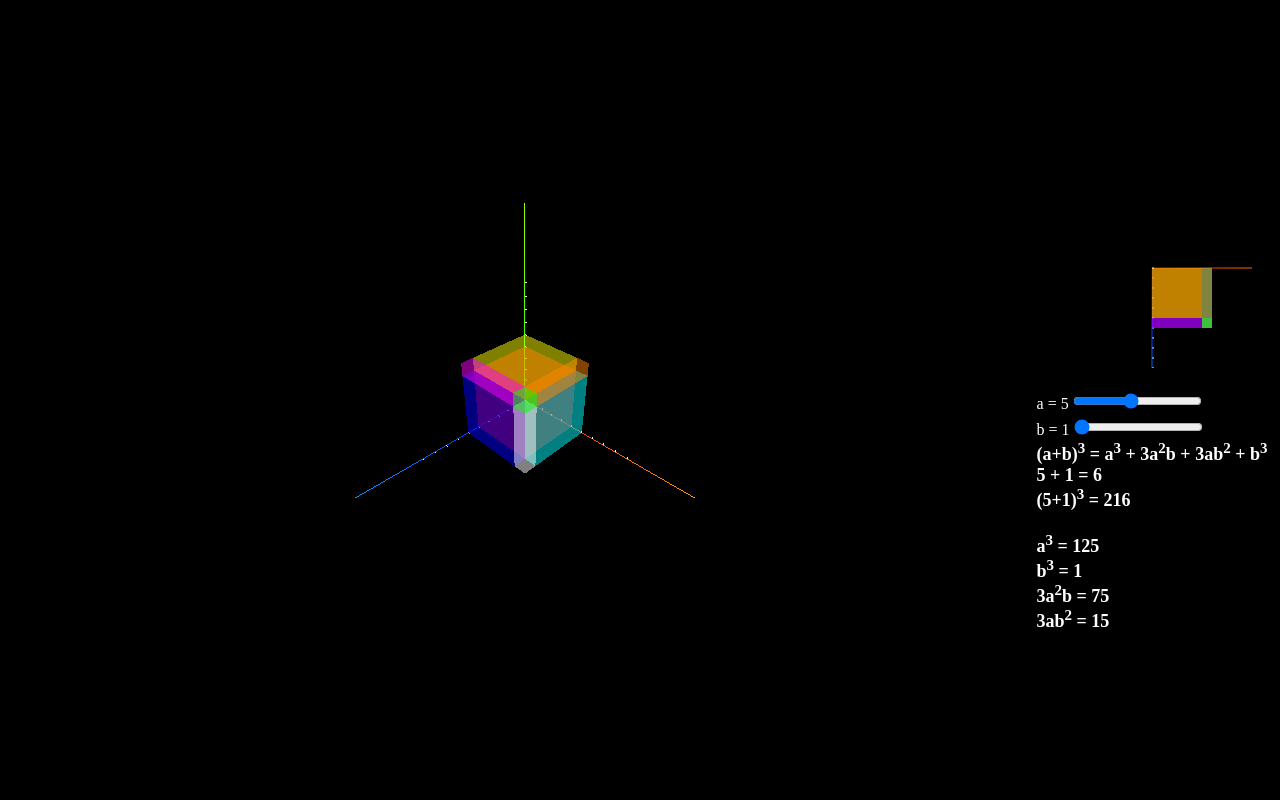
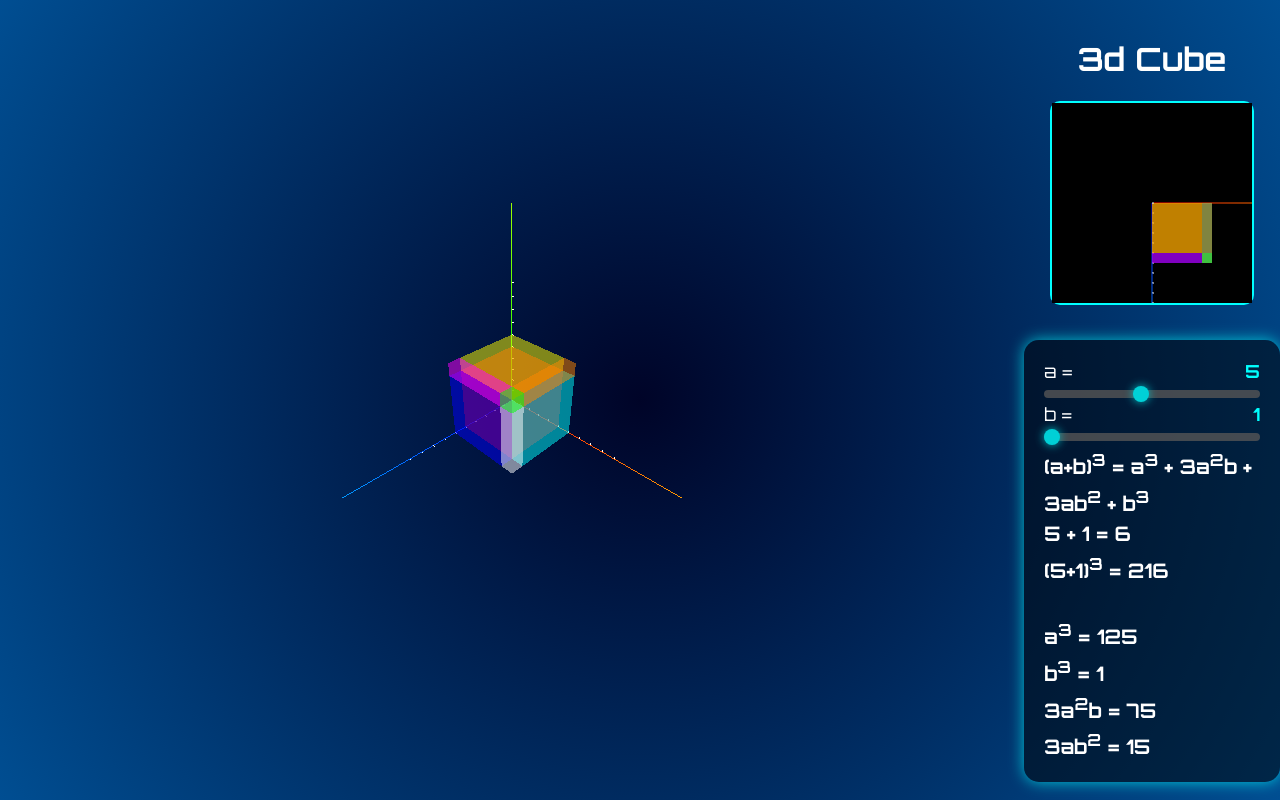
Before and after one commit to RTJ12/Cube-internship, a plain HTML site: page index.html in a window 1280 px wide. Drawn offline with nearby package versions, Linux system fonts and the light colour scheme; animation ran at ten frames a second.

Commit message:
Update index.html

```diff
--- a/index.html
+++ b/index.html
@@ -3,18 +3,102 @@
 <head>
     <meta charset="UTF-8">
     <meta name="viewport" content="width=device-width, initial-scale=1.0">
-    <title>3D (a+b)^3 Cube</title>
+    <title>3D (a+b)<sup>3</sup> Cube</title>
     <style>
-        body { margin: 0; overflow: hidden; display: flex; align-items: center; justify-content: center; height: 100vh; background-color: black; }
-        canvas { display: block; }
-        #container { display: flex; flex-direction: column; align-items: center; }
-        #ui { color: rgb(255, 255, 255); margin-top: 20px; }
-        .slider { margin: 5px 0; }
-        #equation { text-align: left; font-size: 18px; }
+        /* Use a futuristic font */
+        @import url('https://fonts.googleapis.com/css2?family=Orbitron:wght@400;700&display=swap');
+
+        body {
+            margin: 0;
+            overflow: hidden;
+            display: flex;
+            align-items: center;
+            justify-content: center;
+            height: 100vh;
+            background: radial-gradient(circle at center, #000428, #004e92); /* Futuristic gradient background */
+            font-family: 'Orbitron', sans-serif;
+        }
+
+        canvas {
+            display: block;
+        }
+
+        #container {
+            display: flex;
+            flex-direction: column;
+            align-items: center;
+            color: white; /* White text for contrast against dark background */
+        }
+
+        #ui {
+            color: rgb(255, 255, 255);
+            margin-top: 20px;
+            background: rgba(0, 0, 0, 0.5); /* Semi-transparent background for the UI */
+            padding: 20px;
+            border-radius: 15px; /* Rounded corners */
+            box-shadow: 0px 0px 15px rgba(0, 255, 255, 0.7); /* Glowing shadow for a futuristic look */
+        }
+
+        .slider {
+            margin: 5px 0;
+            width: 100%;
+        }
+
+        #equation {
+            text-align: left;
+            font-size: 20px;
+            line-height: 1.5em;
+        }
+
+        label span {
+            color: #00FFFF; /* Cyan color for labels */
+            font-weight: bold;
+        }
+
+        label {
+            font-size: 18px;
+            display: flex;
+            justify-content: space-between;
+            width: 100%;
+        }
+
+        input[type="range"] {
+            -webkit-appearance: none;
+            width: 100%;
+            height: 8px;
+            background: #555;
+            border-radius: 5px;
+            outline: none;
+            opacity: 0.8;
+            transition: opacity .15s ease-in-out;
+        }
+
+        input[type="range"]::-webkit-slider-thumb {
+            -webkit-appearance: none;
+            appearance: none;
+            width: 16px;
+            height: 16px;
+            border-radius: 50%;
+            background: #00FFFF; /* Cyan color for slider thumb */
+            cursor: pointer;
+            box-shadow: 0px 0px 10px rgba(0, 255, 255, 0.9); /* Glowing slider thumb */
+        }
+
+        input[type="range"]:hover {
+            opacity: 1;
+        }
+
+        #topView {
+            margin-bottom: 15px;
+            border: 2px solid #00FFFF; /* Cyan border around the top view */
+            border-radius: 10px;
+        }
+
     </style>
 </head>
 <body>
     <div id="container">
+        <h1>3d Cube</h1>
         <div id="topView"></div>
         <div id="ui">
             <label for="aSlider">a = <span id="aValue">5</span></label>
```
